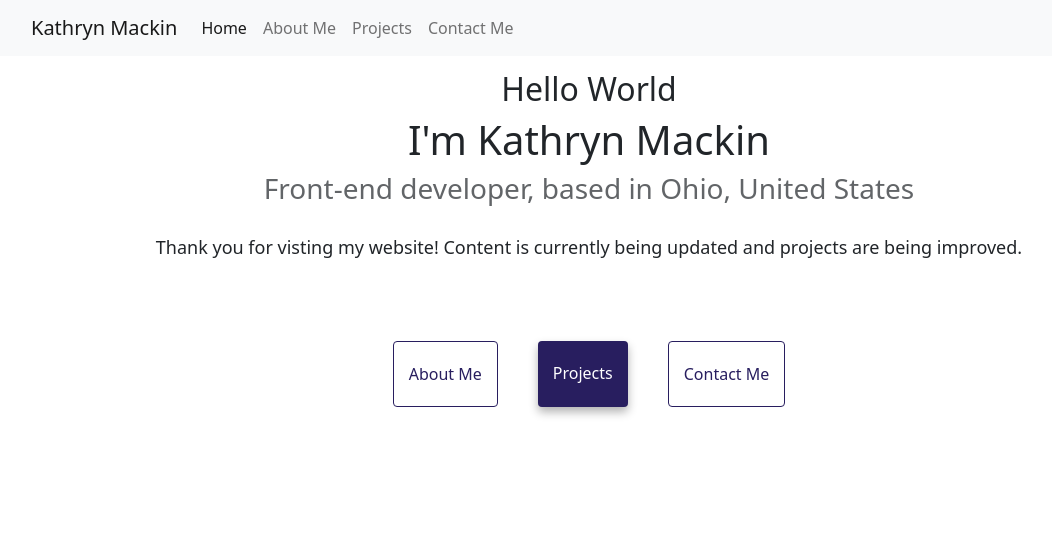
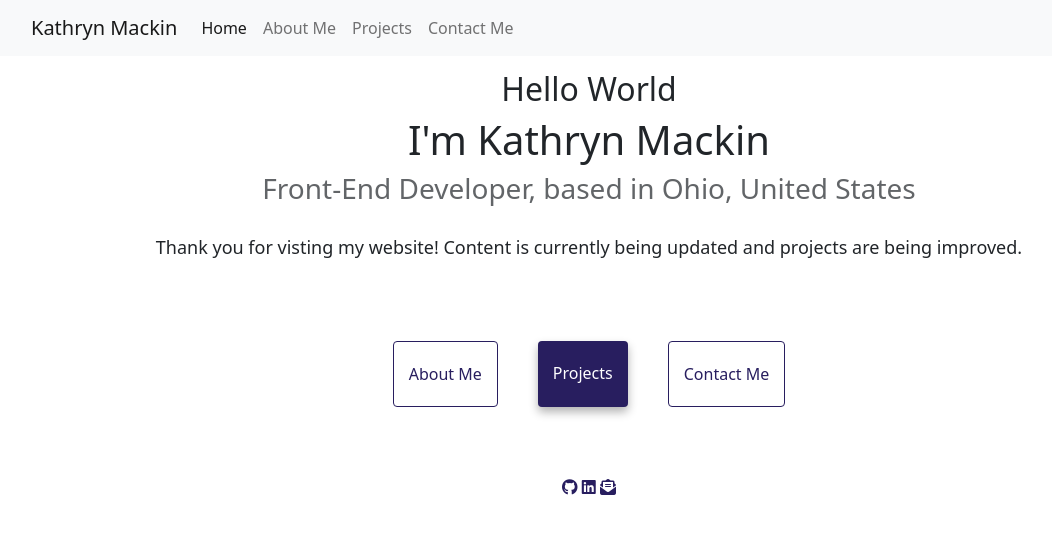
Before and after one commit to KEMackin/Portfolio-Project-Kathryn-Mackin, a plain HTML site: page index.html in a window 1280 px wide. Shown: the whole page, without its empty margins (51-1103 px from the left). Drawn offline with nearby package versions, Linux system fonts and the light colour scheme; a web font is replaced by a local one.

Commit message:
Added Footer

```diff
--- a/index.html
+++ b/index.html
@@ -27,6 +27,10 @@
       href="https://fonts.googleapis.com/css2?family=Gabriela&display=swap"
       rel="stylesheet"
     />
+    <script
+      src="https://kit.fontawesome.com/4ae3380eff.js"
+      crossorigin="anonymous"
+    ></script>
   </head>
   <body>
     <nav class="navbar navbar-expand-lg navbar-light bg-light fixed-top">
@@ -90,7 +94,7 @@
     <h2 class="text-center">Hello World</h2>
     <h1 class="text-center">I'm Kathryn Mackin</h1>
     <h3 class="text-center">
-      Front-end developer, based in Ohio, United States
+      Front-End Developer, based in Ohio, United States
     </h3>
     <p>
       Thank you for visting my website! Content is currently being updated and
@@ -113,5 +117,10 @@
         >Contact Me</a
       >
     </div>
+    <footer>
+      <i class="fab fa-github"></i>
+      <i class="fab fa-linkedin"></i>
+      <i class="fas fa-envelope-open-text"></i>
+    </footer>
   </body>
 </html>
--- a/styles.css
+++ b/styles.css
@@ -47,8 +47,13 @@ img .logo {
   width: 5px;
 }
 
-nav {
-  background: var(--primary-color);
+footer {
+  text-align: center;
+}
+
+i {
+  color: #281e5f;
+  size: 72px;
 }
 
 .navbar {
```
Also changed, not shown: about.html (+9 -0 lines), contact.html (+9 -0 lines), projects.html (+9 -0 lines).
